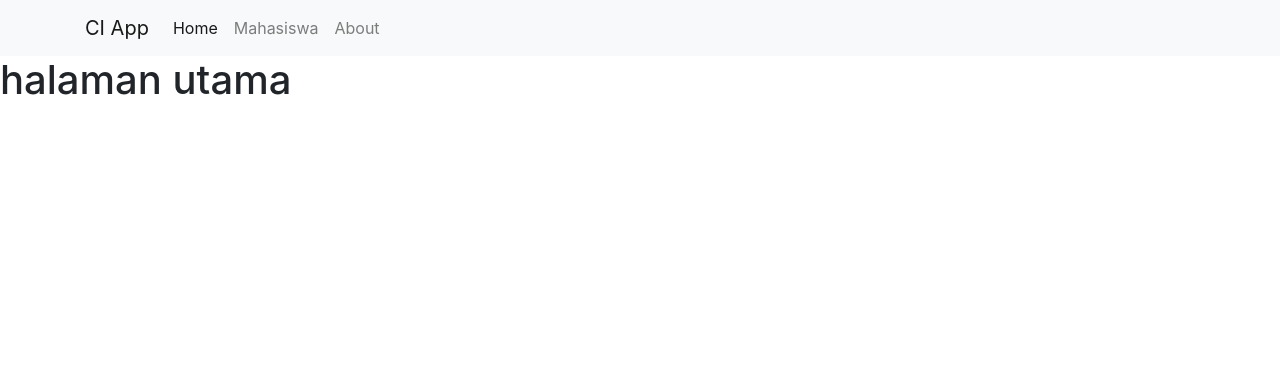
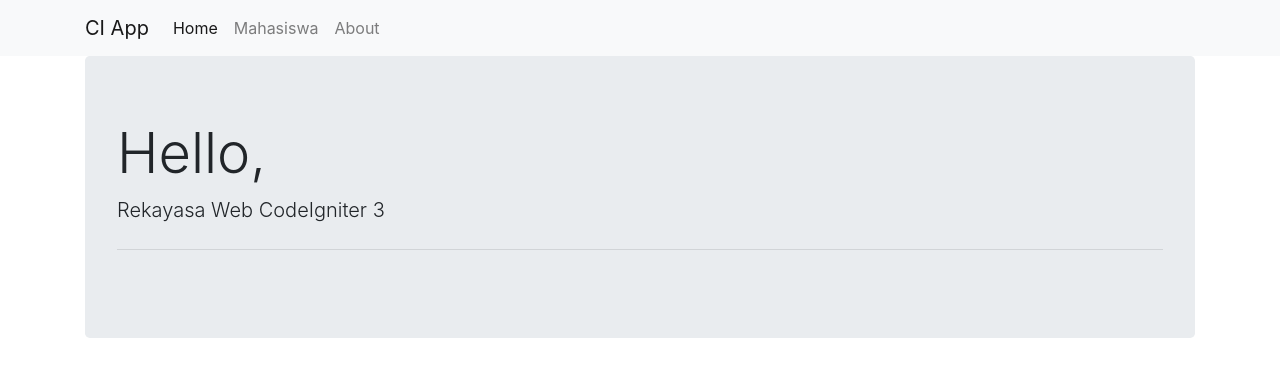
Before and after one commit to MuhamadFahdy/CI-App, a CodeIgniter app: page /173040030/ in a window 1280 px wide. Shown: the top 377 px of the page. Run offline with CodeIgniter, Linux system fonts and the light colour scheme.

Commit message:
menambahkan container difolder view lalu kehome lalu ke index.php

```diff
--- a/application/config/config.php
+++ b/application/config/config.php
@@ -23,7 +23,7 @@
 | a PHP script and you can easily do that on your own.
 |
 */
-$config['base_url'] = 'http://localhost/173040030/ci=app/';
+$config['base_url'] = 'http://localhost/173040030/ci-app/';
 
 /*
 |--------------------------------------------------------------------------
--- a/application/views/home/index.php
+++ b/application/views/home/index.php
@@ -12,7 +12,14 @@
 
   </head>
   <body>
-<h1>halaman utama</h1>
+
+        <div class="container">
+          <div class="jumbotron">
+            <h1 class="display-4">Hello, <?= $nama; ?></h1>
+            <p class="lead">Rekayasa Web CodeIgniter 3</p>
+            <hr class="my-4">
+          </div>
+        </div>
 
 
     <!-- Optional JavaScript -->
```
